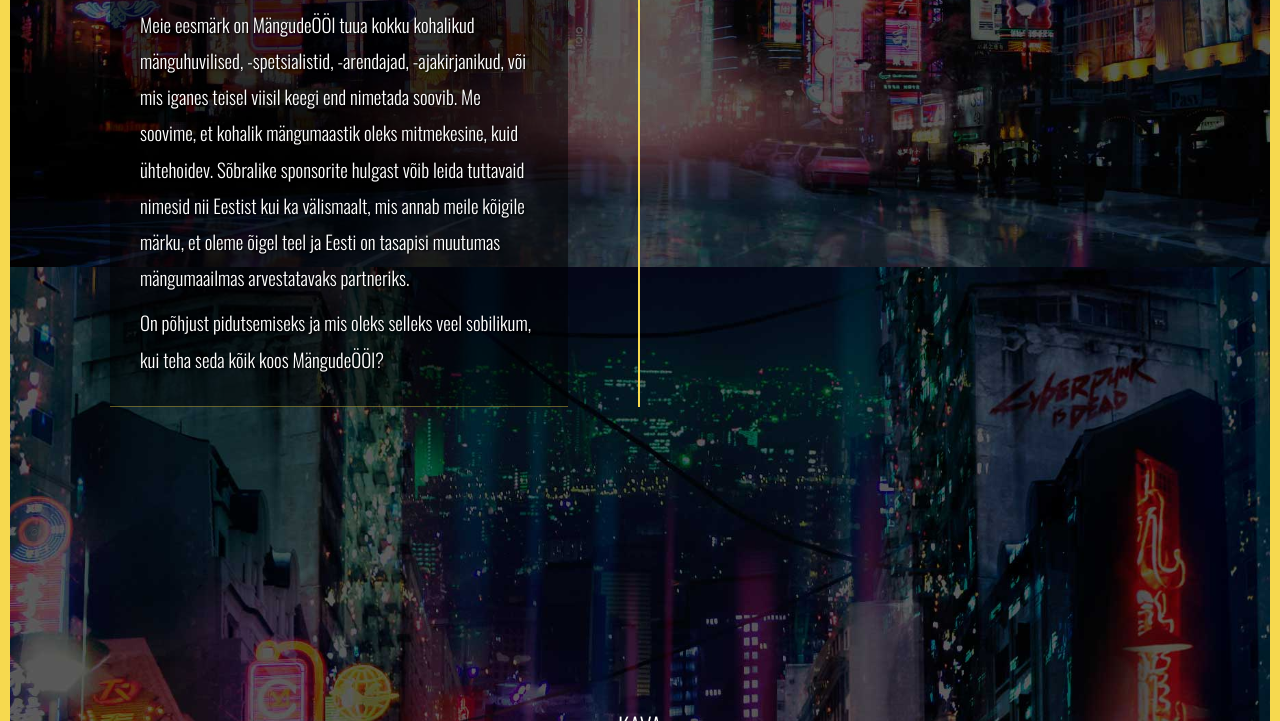
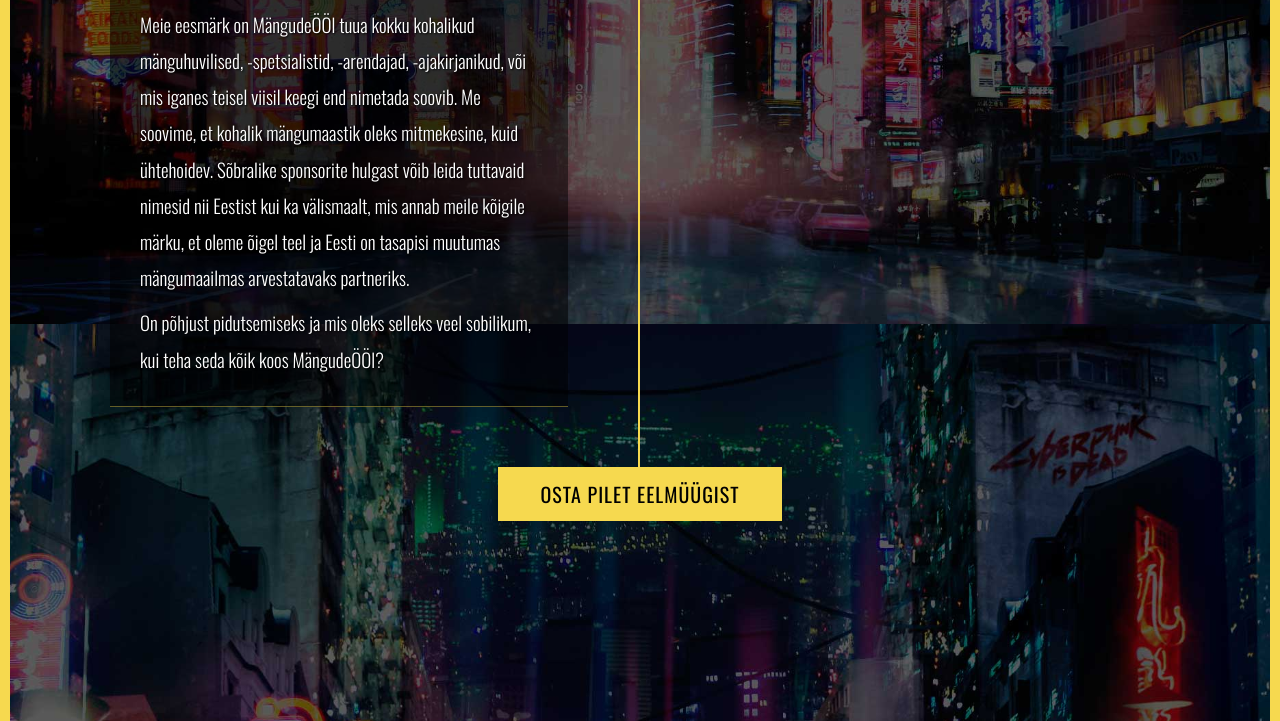
Before and after one commit to level1-ee/moo-site, a plain HTML site: page index.html in a window 1280 px wide. Shown: the part 1227-1948 px from the top of the page. Drawn offline with nearby package versions, Linux system fonts and the light colour scheme.

Commit message:
Add 'buy ticket' button

```diff
--- a/index.html
+++ b/index.html
@@ -105,6 +105,10 @@
 
 			</div>
 			<!-- /.row -->
+
+			<div class="btn-wrapper">
+				<a href="http://www.forumcinemas.ee/Events/Mangudeoo/" target="_blank" class="btn">Osta pilet eelmüügist</a>
+			</div>
 
 		</div>
 		<!-- /.wrapper -->
--- a/styles/sass/_base.scss
+++ b/styles/sass/_base.scss
@@ -402,7 +402,6 @@ h2 {
 	&:first-child {
 		padding-right: 70px;
 		border-right: 2px solid $color-brand;
-
 	}
 	&:last-child {
 		padding-left: 70px;
@@ -421,6 +420,7 @@ h2 {
 		border-top: 1px solid rgba($color-brand, .4);
 		background-color: rgba(black, .5);
 		padding: 20px 30px;
+		margin-bottom: 60px;
 	p {
 		font-size: rem-calc(19);
 		line-height: 1.9;
@@ -552,6 +552,11 @@ h2 {
 
 	.btn-wrapper {
 		display: inline-block;
+
+		.section--02 & {
+			width: 100%;
+			text-align: center;
+		}
 	}
 	p.btn-helper {
 		text-align: center;
```
Also changed, not shown: styles/css/global.css.
